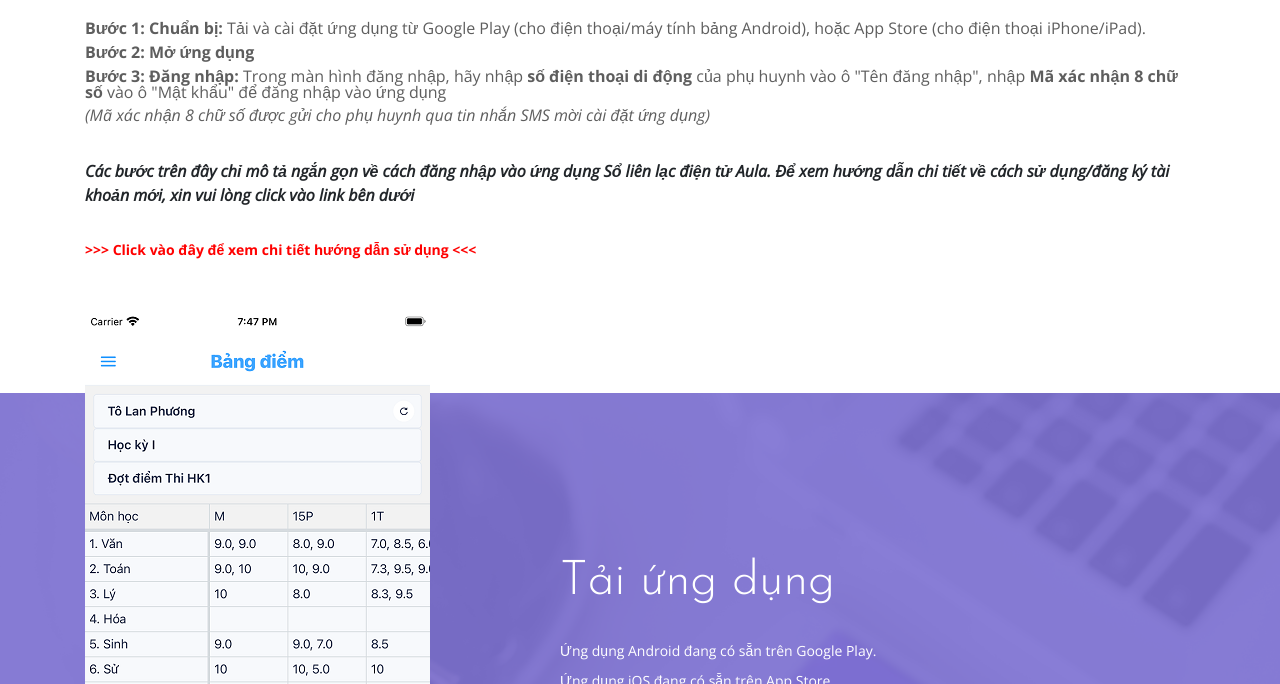
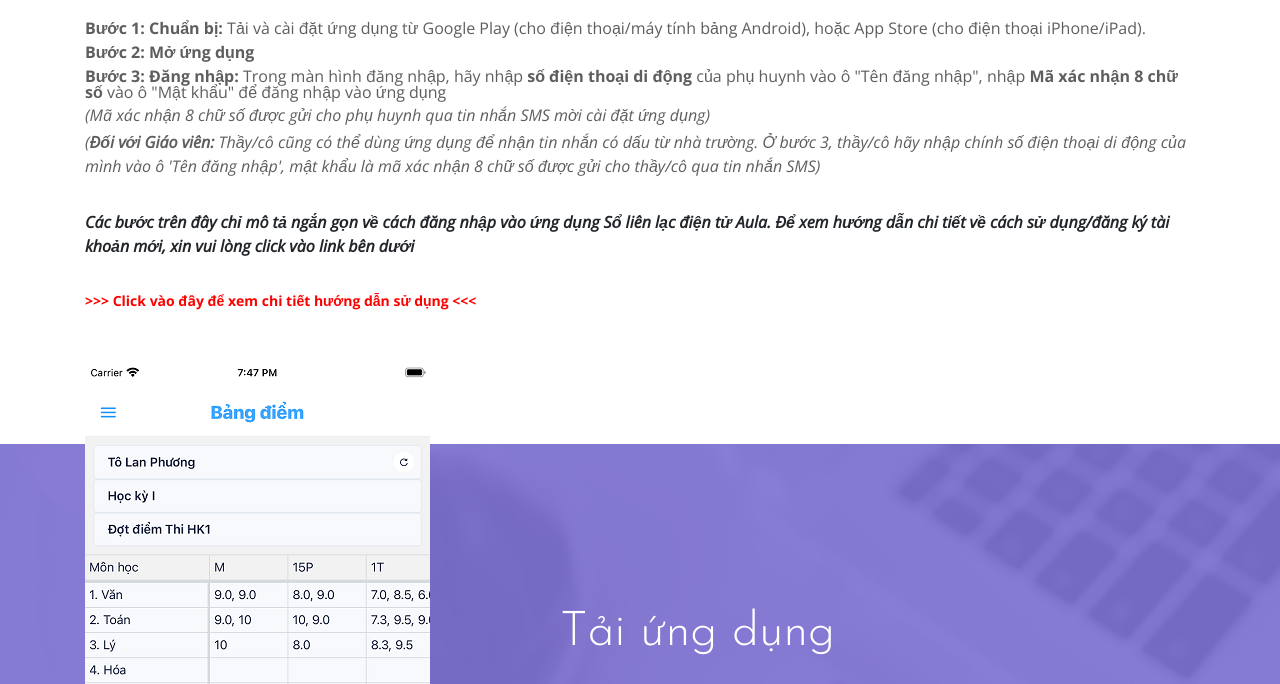
Before and after one commit to konkopp/aula, a plain HTML site: page index.html in a window 1280 px wide. Shown: the part 1980-2664 px from the top of the page. Drawn offline with nearby package versions, Linux system fonts and the light colour scheme; some packages are replaced by stand-ins of ours; a web font is replaced by a local one.

Commit message:
- update

```diff
--- a/index.html
+++ b/index.html
@@ -174,6 +174,7 @@
 							<h6><b>Bước 2:</b> <b> Mở ứng dụng</b></h6>
 							<h6><b>Bước 3:</b> <b> Đăng nhập:</b> Trong màn hình đăng nhập, hãy nhập <b>số điện thoại di động</b> của phụ huynh vào ô "Tên đăng nhập", nhập <b>Mã xác nhận 8 chữ số</b> vào ô "Mật khẩu" để đăng nhập vào ứng dụng</h6>
 							<p><div style='font-style: italic;margin-top:-0.3rem;margin-bottom:.5rem;color: #5e5e5e'>(Mã xác nhận 8 chữ số được gửi cho phụ huynh qua tin nhắn SMS mời cài đặt ứng dụng)</div></p>
+							<p><div style='font-style: italic;margin-top:-0.3rem;margin-bottom:.5rem;color: #5e5e5e'>(<b>Đối với Giáo viên:</b> Thầy/cô cũng có thể dùng ứng dụng để nhận tin nhắn có dấu từ nhà trường. Ở bước 3, thầy/cô hãy nhập chính số điện thoại di động của mình vào ô 'Tên đăng nhập', mật khẩu là mã xác nhận 8 chữ số được gửi cho thầy/cô qua tin nhắn SMS)</div></p>
 
 							<div style='margin-top:2rem;margin-bottom:1rem;font-weight:bold;font-style: italic;'>Các bước trên đây chỉ mô tả ngắn gọn về cách đăng nhập vào ứng dụng Sổ liên lạc điện tử Aula. Để xem hướng dẫn chi tiết về cách sử dụng/đăng ký tài khoản mới, xin vui lòng click vào link bên dưới</div>
 
```
